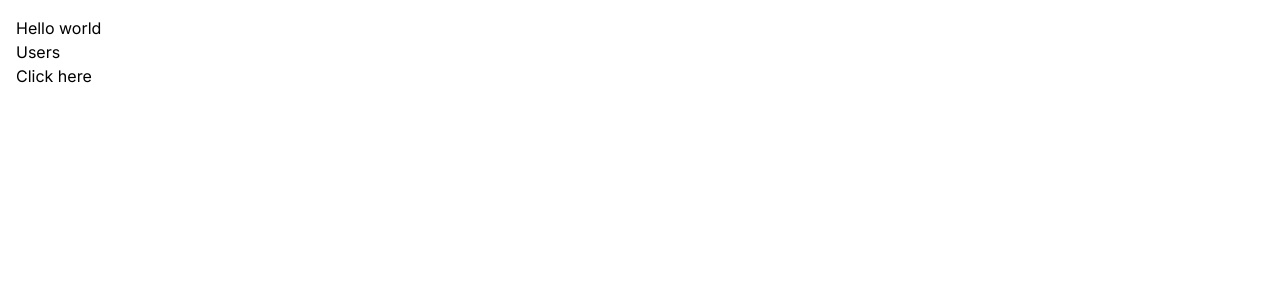
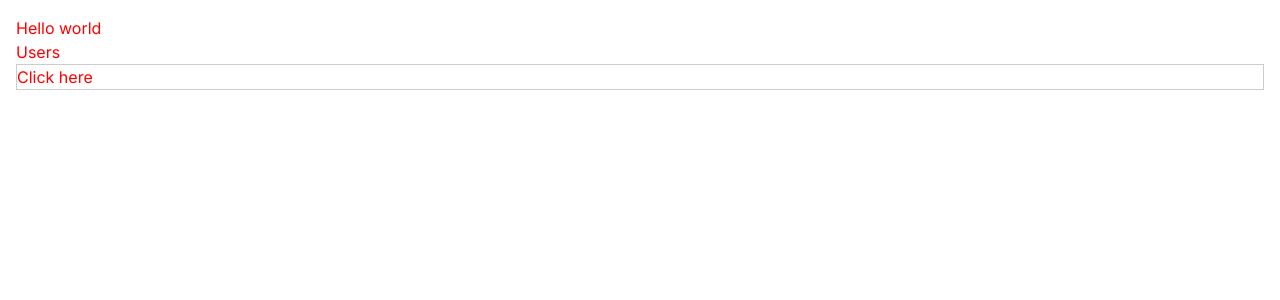
Before and after one commit to saeedmaldosary/next-lab, a Next.js app: page / in a window 1280 px wide. Shown: the top 300 px of the page. Built offline with nearby package versions, Linux system fonts and the light colour scheme.

Commit message:
CSS modules

```diff
--- /dev/null
+++ b/app/components/ProductCard.module.css
@@ -0,0 +1,3 @@
+.card {
+  border: 1px solid #ccc;
+}
--- a/app/components/ProductCard.tsx
+++ b/app/components/ProductCard.tsx
@@ -1,9 +1,10 @@
 import React from "react";
 import AddToCart from "./AddToCart";
+import styles from "./ProductCard.module.css";
 
 const ProductCard = () => {
   return (
-    <div>
+    <div className={styles.card}>
       <AddToCart />
     </div>
   );
--- a/app/globals.css
+++ b/app/globals.css
@@ -3,20 +3,16 @@
 @tailwind utilities;
 
 :root {
-  --foreground-rgb: 0, 0, 0;
-  --background-start-rgb: 214, 219, 220;
-  --background-end-rgb: 255, 255, 255;
+  --foreground-rgb: 255, 0, 0;
 }
 
 @media (prefers-color-scheme: dark) {
   :root {
-    --foreground-rgb: 255, 255, 255;
-    --background-start-rgb: 0, 0, 0;
-    --background-end-rgb: 0, 0, 0;
+    --foreground-rgb: 0, 0, 0;
   }
 }
 
 body {
-  color: black;
+  color: rgb(var(--foreground-rgb));
   padding: 1rem;
 }
```
